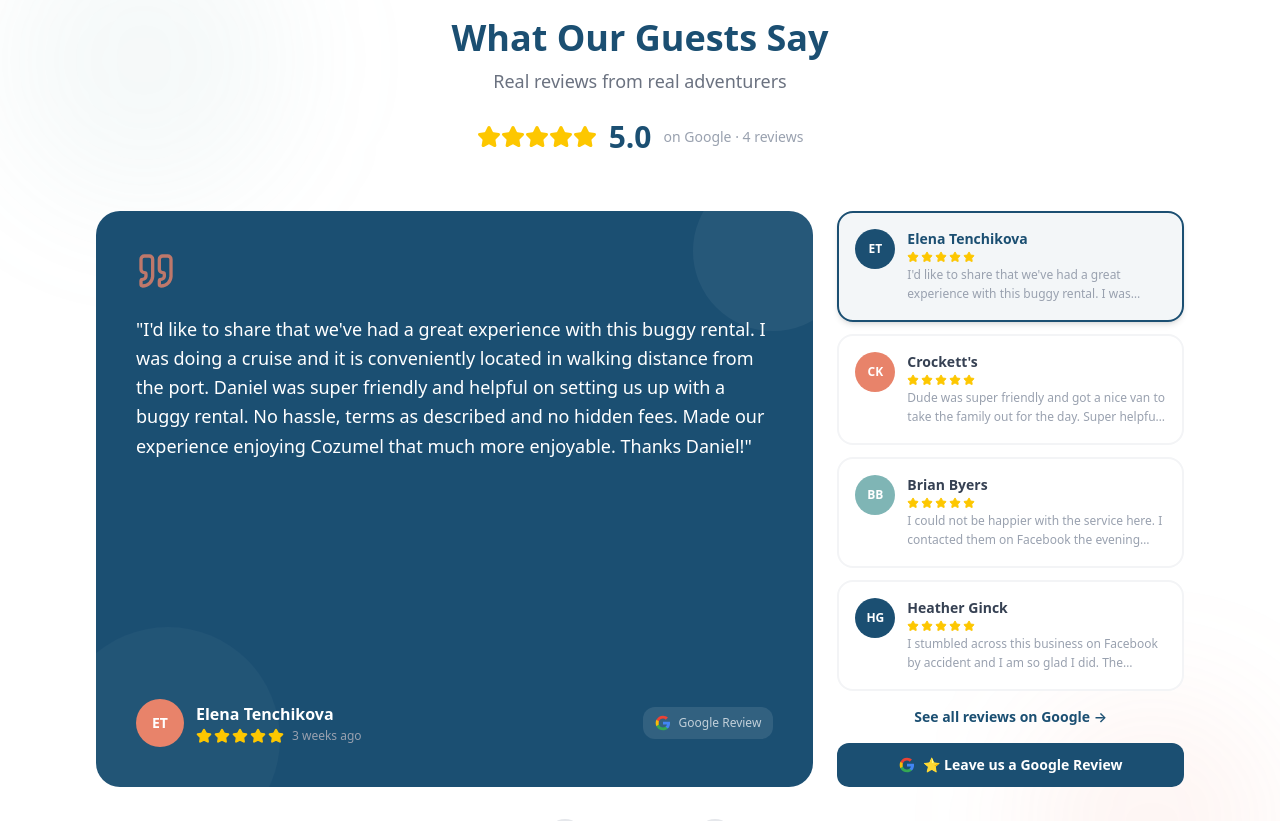
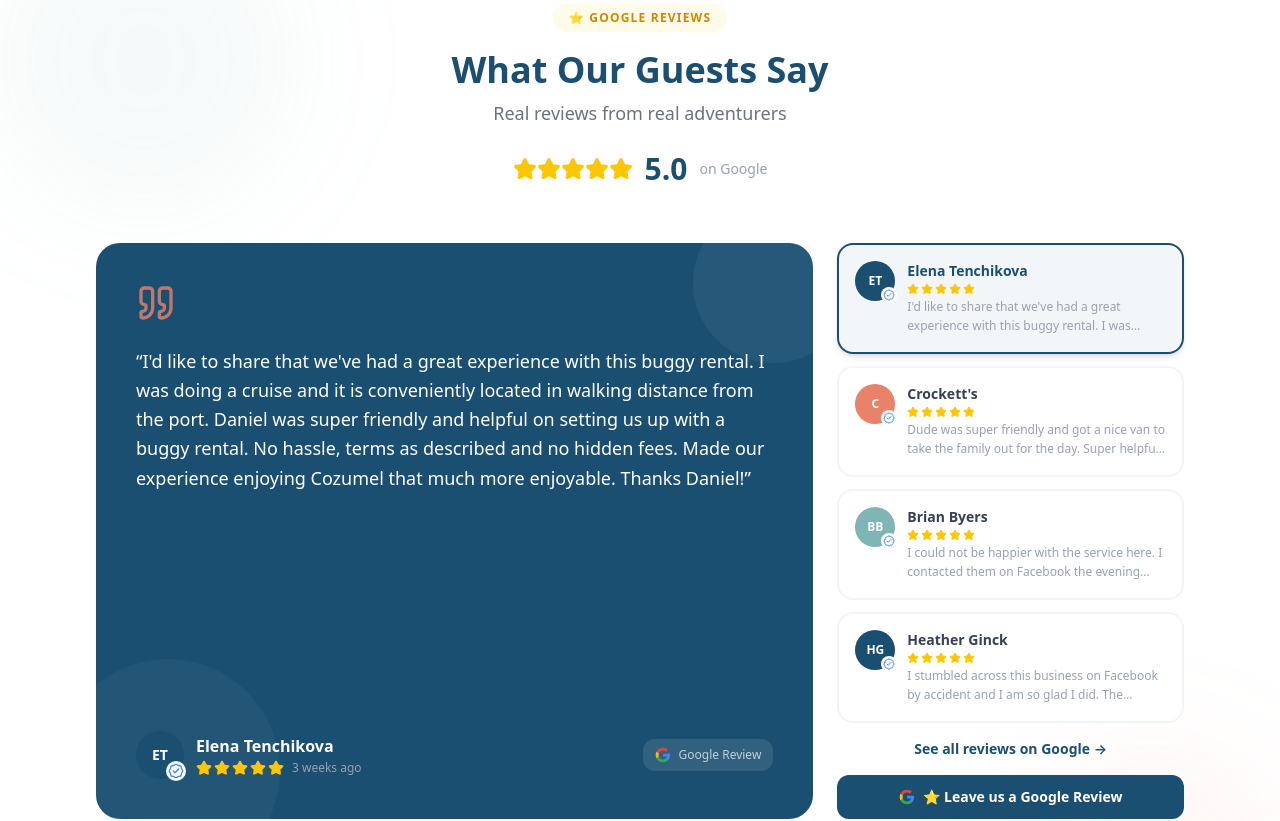
Before and after one commit to vrzsnchz23/buggy-rentals-dani, a Next.js app: page /en in a window 1280 px wide. Shown: the part 4709-5530 px from the top of the page. Built offline with nearby package versions, Linux system fonts and the light colour scheme; no server answers.

Commit message:
Connect Google Places API for live reviews with photo + verified badge

```diff
--- /dev/null
+++ b/app/api/reviews/route.ts
@@ -0,0 +1,78 @@
+import { NextResponse } from "next/server";
+
+export const revalidate = 86400; // cache 24h
+
+const FALLBACK_REVIEWS = [
+  {
+    author_name: "Elena Tenchikova",
+    author_photo: null,
+    rating: 5,
+    relative_time: "3 weeks ago",
+    text: "I'd like to share that we've had a great experience with this buggy rental. I was doing a cruise and it is conveniently located in walking distance from the port. Daniel was super friendly and helpful on setting us up with a buggy rental. No hassle, terms as described and no hidden fees. Made our experience enjoying Cozumel that much more enjoyable. Thanks Daniel!",
+  },
+  {
+    author_name: "Crockett's",
+    author_photo: null,
+    rating: 5,
+    relative_time: "15 weeks ago",
+    text: "Dude was super friendly and got a nice van to take the family out for the day. Super helpful and if we ever come back definitely will use again.",
+  },
+  {
+    author_name: "Brian Byers",
+    author_photo: null,
+    rating: 5,
+    relative_time: "Apr 25, 2025",
+    text: "I could not be happier with the service here. I contacted them on Facebook the evening before we arrived on our cruise. They happily accommodated my request for a scooter day rental. The prices are fair, they didn't push me to buy extras, and the scooter was in great condition. They are real pros. 10 out of 10!",
+  },
+  {
+    author_name: "Heather Ginck",
+    author_photo: null,
+    rating: 5,
+    relative_time: "Dec 3, 2024",
+    text: "I stumbled across this business on Facebook by accident and I am so glad I did. The experience from my first message to the time we returned our buggy was EXCELLENT! He went out of his way to send us videos and pictures to make sure we knew where we were going once off the ship. HIGHLY RECOMMEND!",
+  },
+];
+
+export async function GET() {
+  const apiKey = process.env.GOOGLE_MAPS_API_KEY;
+  const placeId = process.env.GOOGLE_PLACE_ID;
+
+  if (!apiKey || !placeId) {
+    return NextResponse.json({ reviews: FALLBACK_REVIEWS, source: "fallback" });
+  }
+
+  try {
+    const res = await fetch(
+      `https://maps.googleapis.com/maps/api/place/details/json?place_id=${placeId}&fields=reviews,rating,user_ratings_total&reviews_sort=newest&key=${apiKey}`,
+      { next: { revalidate: 86400 } }
+    );
+
+    if (!res.ok) throw new Error("Places API error");
+
+    const data = await res.json();
+
+    if (data.status !== "OK" || !data.result?.reviews?.length) {
+      return NextResponse.json({ reviews: FALLBACK_REVIEWS, source: "fallback" });
+    }
+
+    const reviews = data.result.reviews
+      .filter((r: any) => r.rating >= 4)
+      .map((r: any) => ({
+        author_name: r.author_name,
+        author_photo: r.profile_photo_url ?? null,
+        rating: r.rating,
+        relative_time: r.relative_time_description,
+        text: r.text,
+      }));
+
+    return NextResponse.json({
+      reviews,
+      rating: data.result.rating,
+      total: data.result.user_ratings_total,
+      source: "google",
+    });
+  } catch (err) {
+    console.error("Google Places API error:", err);
+    return NextResponse.json({ reviews: FALLBACK_REVIEWS, source: "fallback" });
+  }
+}
--- a/components/sections/Reviews.tsx
+++ b/components/sections/Reviews.tsx
@@ -1,45 +1,21 @@
 "use client";
-import { useState } from "react";
-import { Star, ChevronLeft, ChevronRight, Quote } from "lucide-react";
+import { useState, useEffect } from "react";
+import { Star, ChevronLeft, ChevronRight, Quote, BadgeCheck } from "lucide-react";
+import Image from "next/image";
 
-const reviews = [
-  {
-    name: "Elena Tenchikova",
-    avatar: "ET",
-    color: "#1B4F72",
-    date: "3 weeks ago",
-    stars: 5,
-    text: "I'd like to share that we've had a great experience with this buggy rental. I was doing a cruise and it is conveniently located in walking distance from the port. Daniel was super friendly and helpful on setting us up with a buggy rental. No hassle, terms as described and no hidden fees. Made our experience enjoying Cozumel that much more enjoyable. Thanks Daniel!",
-    tag: "Cruise Guest",
-  },
-  {
-    name: "Crockett's",
-    avatar: "CK",
-    color: "#E8836A",
-    date: "15 weeks ago",
-    stars: 5,
-    text: "Dude was super friendly and got a nice van to take the family out for the day. Super helpful and if we ever come back definitely will use again.",
-    tag: "Local Guide",
-  },
-  {
-    name: "Brian Byers",
-    avatar: "BB",
-    color: "#7FB5B5",
-    date: "Apr 25, 2025",
-    stars: 5,
-    text: "I could not be happier with the service here. I contacted them on Facebook the evening before we arrived on our cruise. They happily accommodated my request for a scooter day rental. The prices are fair, they didn't push me to buy extras, and the scooter was in great condition. They are real pros. 10 out of 10! Definitely recommend them over other rental places in Cozumel.",
-    tag: "Local Guide",
-  },
-  {
-    name: "Heather Ginck",
-    avatar: "HG",
-    color: "#1B4F72",
-    date: "Dec 3, 2024",
-    stars: 5,
-    text: "I stumbled across this business on Facebook by accident and I am so glad I did. The experience from my first message to the time we returned our buggy was EXCELLENT! He went out of his way to send us videos and pictures to make sure we knew where we were going once off the ship. I cannot recommend this place enough. We rented one of the buggys and drove around the entire island. Amazing time. Thank you for making our day in Cozumel that much better!!!!! HIGHLY RECOMMEND!",
-    tag: "Local Guide",
-  },
-];
+type Review = {
+  author_name: string;
+  author_photo: string | null;
+  rating: number;
+  relative_time: string;
+  text: string;
+};
+
+const AVATAR_COLORS = ["#1B4F72", "#E8836A", "#7FB5B5", "#1B4F72"];
+
+function initials(name: string) {
+  return name.split(" ").map((w) => w[0]).join("").slice(0, 2).toUpperCase();
+}
 
 function Stars({ count }: { count: number }) {
   return (
@@ -51,8 +27,56 @@ function Stars({ count }: { count: number }) {
   );
 }
 
+function Avatar({ review, index, size }: { review: Review; index: number; size: "lg" | "sm" }) {
+  const dim = size === "lg" ? "w-12 h-12" : "w-10 h-10";
+  const text = size === "lg" ? "text-sm" : "text-xs";
+  const badgeDim = size === "lg" ? "w-4 h-4" : "w-3 h-3";
+  const color = AVATAR_COLORS[index % AVATAR_COLORS.length];
+
+  return (
+    <div className="relative shrink-0">
+      {review.author_photo ? (
+        <Image
+          src={review.author_photo}
+          alt={review.author_name}
+          width={size === "lg" ? 48 : 40}
+          height={size === "lg" ? 48 : 40}
+          className={`${dim} rounded-full object-cover`}
+          referrerPolicy="no-referrer"
+        />
+      ) : (
+        <div
+          className={`${dim} rounded-full flex items-center justify-center font-black text-white ${text}`}
+          style={{ background: color }}
+        >
+          {initials(review.author_name)}
+        </div>
+      )}
+      <div className="absolute -bottom-0.5 -right-0.5 bg-white rounded-full p-0.5">
+        <BadgeCheck className={`${badgeDim} text-[#4285F4]`} />
+      </div>
+    </div>
+  );
+}
+
 export function Reviews() {
   const [current, setCurrent] = useState(0);
+  const [reviews, setReviews] = useState<Review[]>([]);
+  const [totalRating, setTotalRating] = useState(5.0);
+  const [totalCount, setTotalCount] = useState<number | null>(null);
+  const [loading, setLoading] = useState(true);
+
+  useEffect(() => {
+    fetch("/api/reviews")
+      .then((r) => r.json())
+      .then((data) => {
+        if (data.reviews?.length) setReviews(data.reviews);
+        if (data.rating) setTotalRating(data.rating);
+        if (data.total) setTotalCount(data.total);
+      })
+      .catch(() => {})
+      .finally(() => setLoading(false));
+  }, []);
 
   function prev() { setCurrent(i => (i > 0 ? i - 1 : reviews.length - 1)); }
   function next() { setCurrent(i => (i < reviews.length - 1 ? i + 1 : 0)); }
@@ -60,9 +84,8 @@ export function Reviews() {
   const review = reviews[current];
 
   return (
-    <section className="py-24 bg-white relative overflow-hidden">
+    <section className="py-32 bg-white relative overflow-hidden">
 
-      {/* Decorative */}
       <div className="absolute top-10 left-0 w-72 h-72 rounded-full bg-[#7FB5B5]/8 blur-3xl pointer-events-none" />
       <div className="absolute bottom-0 right-0 w-64 h-64 rounded-full bg-[#E8836A]/8 blur-3xl pointer-events-none" />
 
@@ -76,21 +99,26 @@ export function Reviews() {
           <h2 className="section-title">What Our Guests Say</h2>
           <p className="section-subtitle">Real reviews from real adventurers</p>
 
-          {/* Overall rating */}
           <div className="flex items-center justify-center gap-3 mt-6">
             <div className="flex">
               {[...Array(5)].map((_, i) => (
                 <Star key={i} className="w-6 h-6 text-yellow-400 fill-yellow-400" />
               ))}
             </div>
-            <span className="text-3xl font-black text-[#1B4F72]">5.0</span>
-            <span className="text-gray-400 text-sm">on Google · {reviews.length} reviews</span>
+            <span className="text-3xl font-black text-[#1B4F72]">{totalRating.toFixed(1)}</span>
+            <span className="text-gray-400 text-sm">
+              on Google{totalCount ? ` · ${totalCount} reviews` : ""}
+            </span>
           </div>
         </div>
 
+        {loading || !review ? (
+          <div className="h-64 flex items-center justify-center text-gray-300 text-sm">Loading reviews…</div>
+        ) : (
+          <>
             <div className="grid grid-cols-1 lg:grid-cols-3 gap-6">
 
-          {/* Featured review — large */}
+              {/* Featured review */}
               <div className="lg:col-span-2 bg-[#1B4F72] rounded-3xl p-8 sm:p-10 relative overflow-hidden flex flex-col justify-between min-h-[320px]">
                 <div className="absolute -top-10 -right-10 w-40 h-40 rounded-full bg-white/5" />
                 <div className="absolute -bottom-16 -left-10 w-56 h-56 rounded-full bg-white/3" />
@@ -98,28 +126,22 @@ export function Reviews() {
                 <div className="relative">
                   <Quote className="w-10 h-10 text-[#E8836A] mb-6 opacity-80" />
                   <p className="text-white text-lg leading-relaxed font-medium">
-                "{review.text}"
+                    &ldquo;{review.text}&rdquo;
                   </p>
                 </div>
 
                 <div className="relative flex items-center justify-between mt-8 flex-wrap gap-4">
                   <div className="flex items-center gap-3">
-                <div
-                  className="w-12 h-12 rounded-full flex items-center justify-center font-black text-white text-sm"
-                  style={{ background: review.color === "#1B4F72" ? "#E8836A" : review.color }}
-                >
-                  {review.avatar}
-                </div>
+                    <Avatar review={review} index={current} size="lg" />
                     <div>
-                  <div className="font-bold text-white">{review.name}</div>
+                      <div className="font-bold text-white">{review.author_name}</div>
                       <div className="flex items-center gap-2 mt-0.5">
-                    <Stars count={review.stars} />
-                    <span className="text-gray-400 text-xs">{review.date}</span>
+                        <Stars count={review.rating} />
+                        <span className="text-gray-400 text-xs">{review.relative_time}</span>
                       </div>
                     </div>
                   </div>
 
-              {/* Google logo */}
                   <div className="flex items-center gap-2 bg-white/10 rounded-xl px-3 py-2">
                     <svg viewBox="0 0 24 24" className="w-4 h-4" fill="none">
                       <path d="M22.56 12.25c0-.78-.07-1.53-.2-2.25H12v4.26h5.92c-.26 1.37-1.04 2.53-2.21 3.31v2.77h3.57c2.08-1.92 3.28-4.74 3.28-8.09z" fill="#4285F4"/>
@@ -132,7 +154,7 @@ export function Reviews() {
                 </div>
               </div>
 
-          {/* Right — thumbnail list */}
+              {/* Thumbnail list */}
               <div className="flex flex-col gap-3">
                 {reviews.map((r, i) => (
                   <button
@@ -144,18 +166,13 @@ export function Reviews() {
                         : "border-gray-100 bg-white hover:border-gray-200 hover:shadow-sm"
                     }`}
                   >
-                <div
-                  className="w-10 h-10 rounded-full flex items-center justify-center font-black text-white text-xs shrink-0"
-                  style={{ background: r.color }}
-                >
-                  {r.avatar}
-                </div>
+                    <Avatar review={r} index={i} size="sm" />
                     <div className="flex-1 min-w-0">
                       <div className={`font-bold text-sm ${i === current ? "text-[#1B4F72]" : "text-gray-700"}`}>
-                    {r.name}
+                        {r.author_name}
                       </div>
                       <div className="flex gap-0.5 my-0.5">
-                    {[...Array(r.stars)].map((_, j) => (
+                        {[...Array(r.rating)].map((_, j) => (
                           <Star key={j} className="w-3 h-3 text-yellow-400 fill-yellow-400" />
                         ))}
                       </div>
@@ -164,7 +181,6 @@ export function Reviews() {
                   </button>
                 ))}
 
-            {/* See all on Google */}
                 <a
                   href="https://maps.app.goo.gl/QYZiN1rf1vXbhR8g8"
                   target="_blank"
@@ -174,7 +190,6 @@ export function Reviews() {
                   See all reviews on Google →
                 </a>
 
-            {/* Leave a review CTA */}
                 <a
                   href="https://g.page/r/CfS3VjCYpjOMEBM/review"
                   target="_blank"
@@ -192,7 +207,7 @@ export function Reviews() {
               </div>
             </div>
 
-        {/* Navigation dots */}
+            {/* Navigation */}
             <div className="flex items-center justify-center gap-3 mt-8">
               <button onClick={prev} className="w-9 h-9 rounded-full border-2 border-gray-200 hover:border-[#1B4F72] flex items-center justify-center transition-colors">
                 <ChevronLeft className="w-4 h-4 text-gray-400" />
@@ -208,6 +223,8 @@ export function Reviews() {
                 <ChevronRight className="w-4 h-4 text-gray-400" />
               </button>
             </div>
+          </>
+        )}
       </div>
     </section>
   );
```
Also changed, not shown: next.config.ts (+5 -2 lines). Lines whose indentation alone changed are shown as unchanged.
